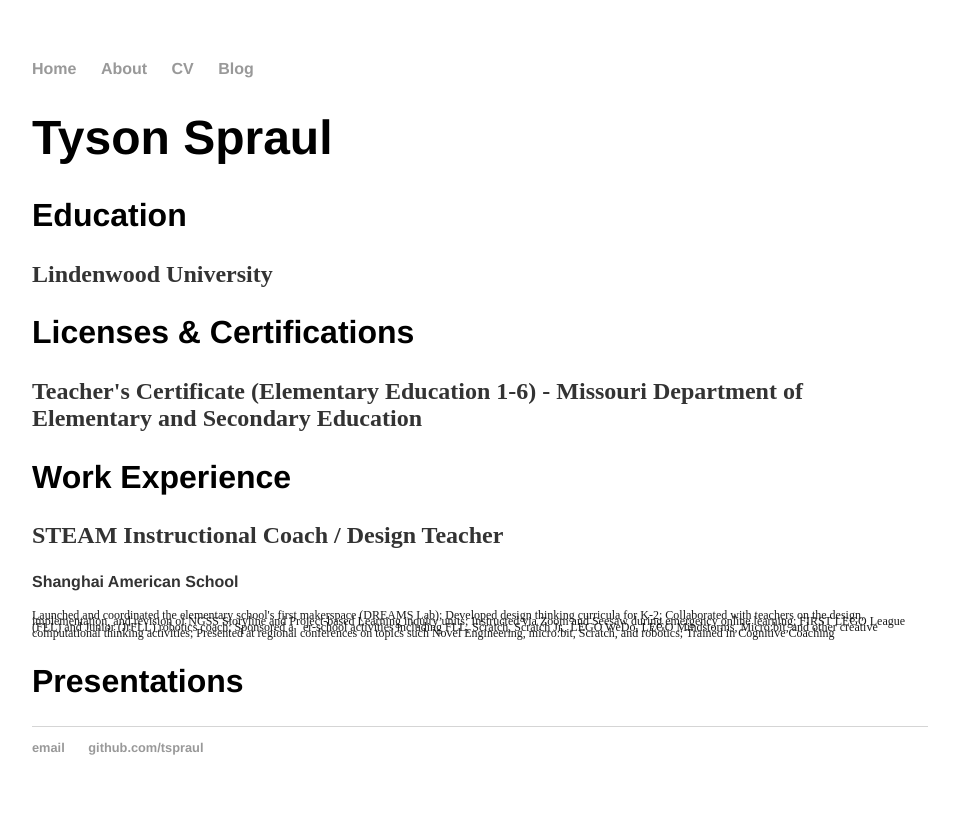
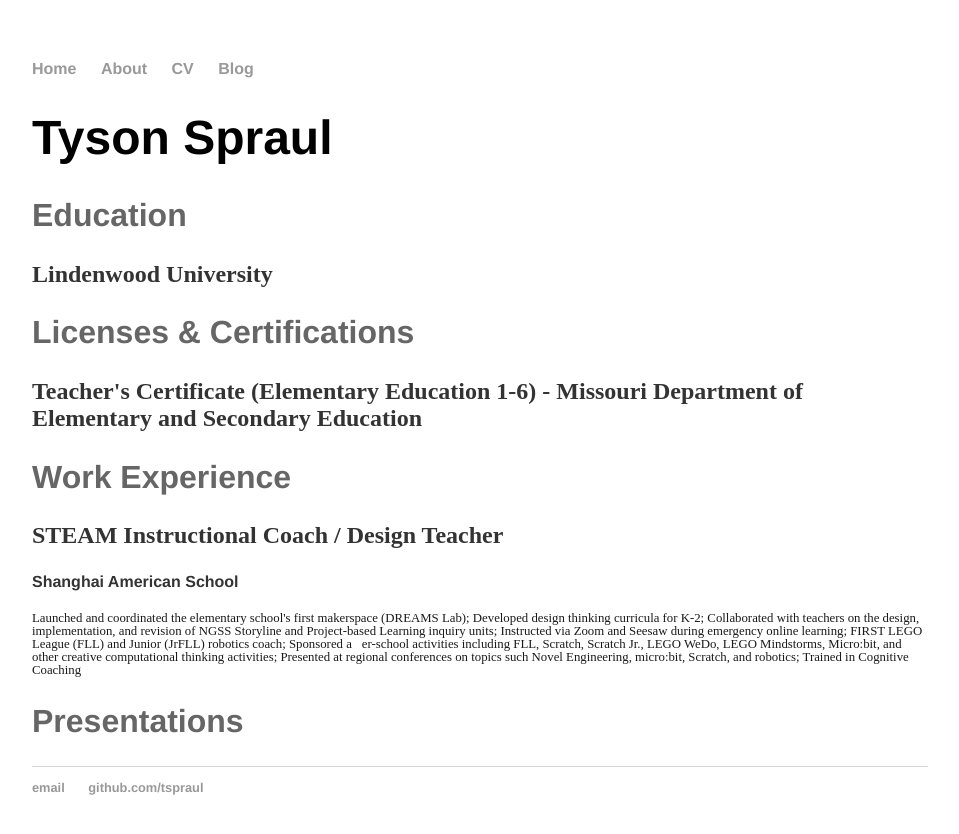
Before and after one commit to tspraul/tspraul, a Jekyll site: the page built from cv/index.html, in a window 1280 px wide. Shown: the top 834 px of the page, without its empty margins (160-1119 px from the left). Built offline with Jekyll 4.4.1, drawn with Linux system fonts in a browser that asks for light colours.

Commit message:
Update main.css

```diff
--- a/css/main.css
+++ b/css/main.css
@@ -26,6 +26,7 @@ h1 {
 h2 {
     font-size: 2em;
     font-family:'Helvetica', 'Arial', 'Sans-Serif';
+    color: #666;
 }
 h3 {
     font-size: 1.5em;
@@ -37,8 +38,8 @@ h4 {
     color: #333;
 }
 p {
-    font-size: .75em;
-    line-height: .5em;
+    font-size: .8em;
+    line-height: 1em;
     color: #1a1a1a;
 }
 footer {
```
